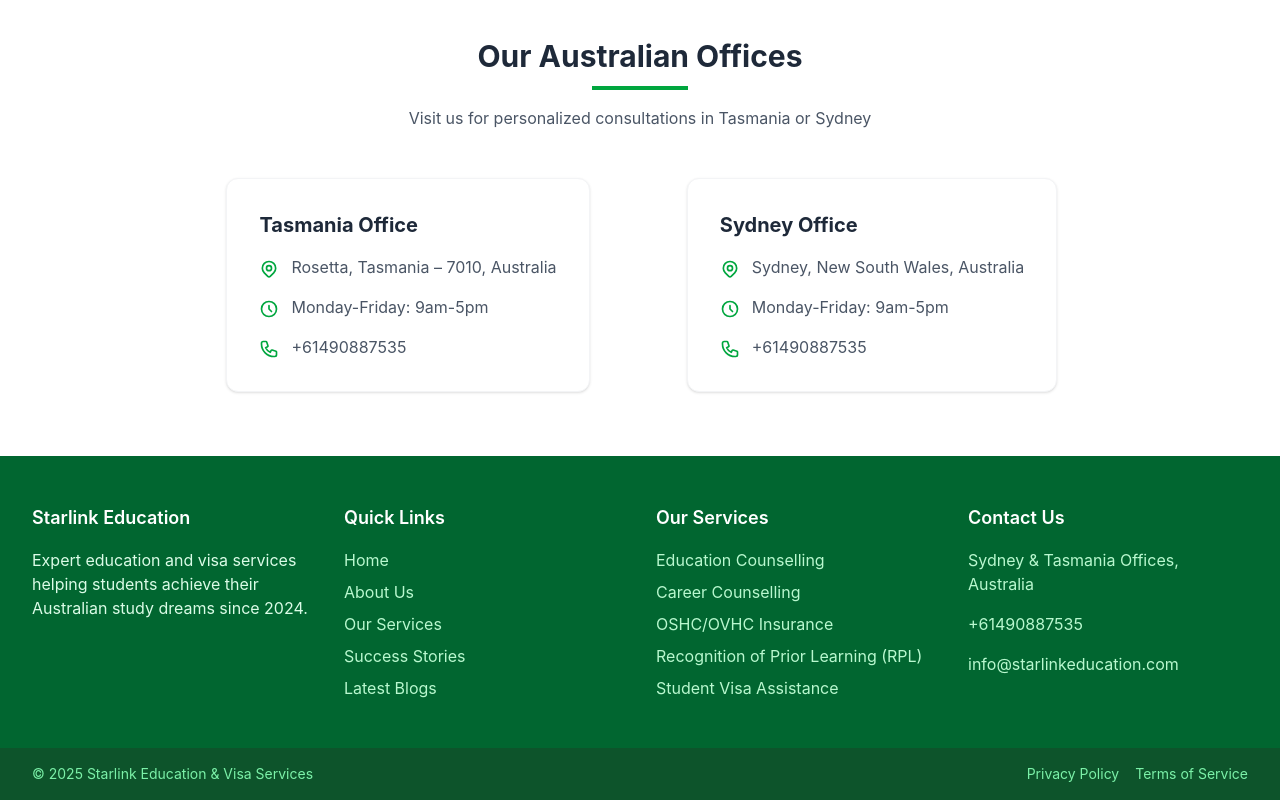
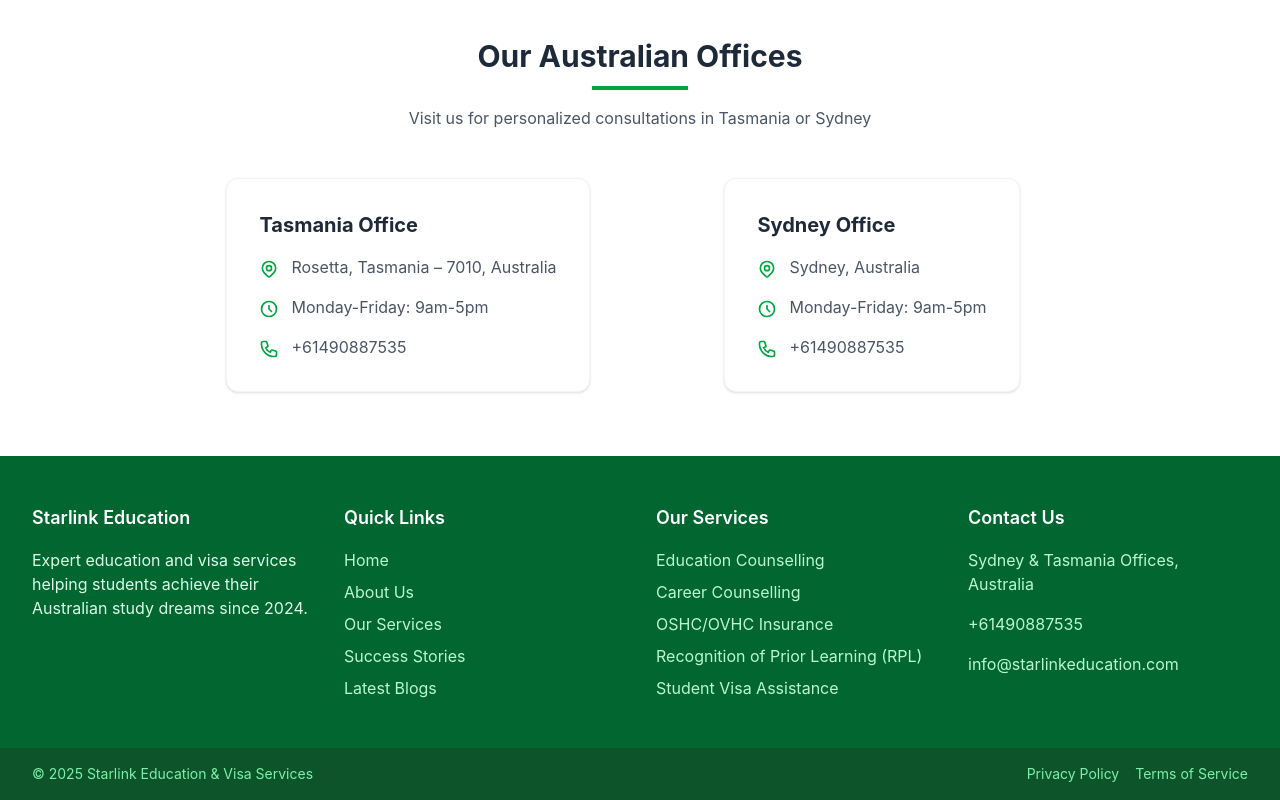
Before and after one commit to EliyatMagar/web_starlink, a Next.js app in the folder frontend/: page /about in a window 1280 px wide. Shown: the part 2600-3400 px from the top of the page. Built offline with nearby package versions, Linux system fonts and the light colour scheme.

Commit message:
address remove

```diff
--- a/frontend/src/pages/about.js
+++ b/frontend/src/pages/about.js
@@ -272,7 +272,7 @@
             />
             <OfficeCard
               location="Sydney Office"
-              address="Sydney, New South Wales, Australia"
+              address="Sydney, Australia"
               hours="Monday-Friday: 9am-5pm"
               phone="+61490887535"
               image="/images/about/sydney-office.jpg"
```
